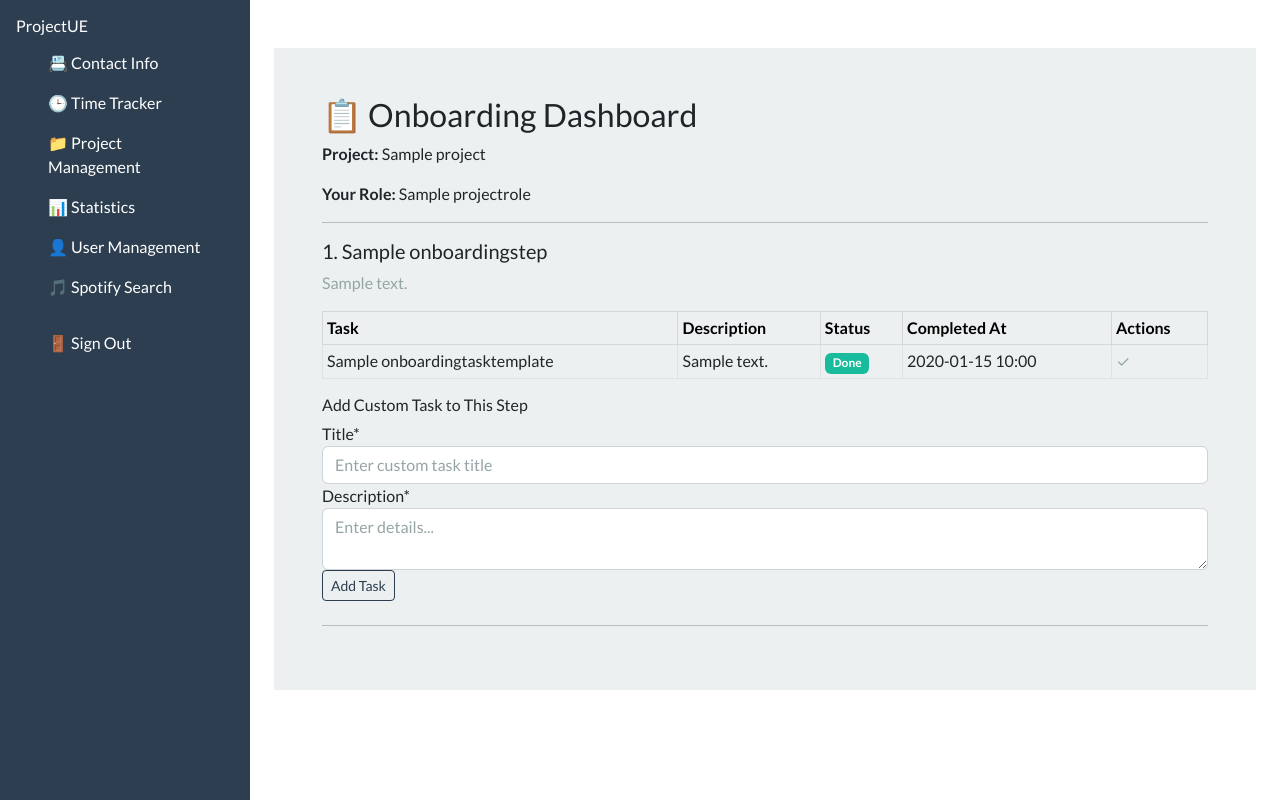
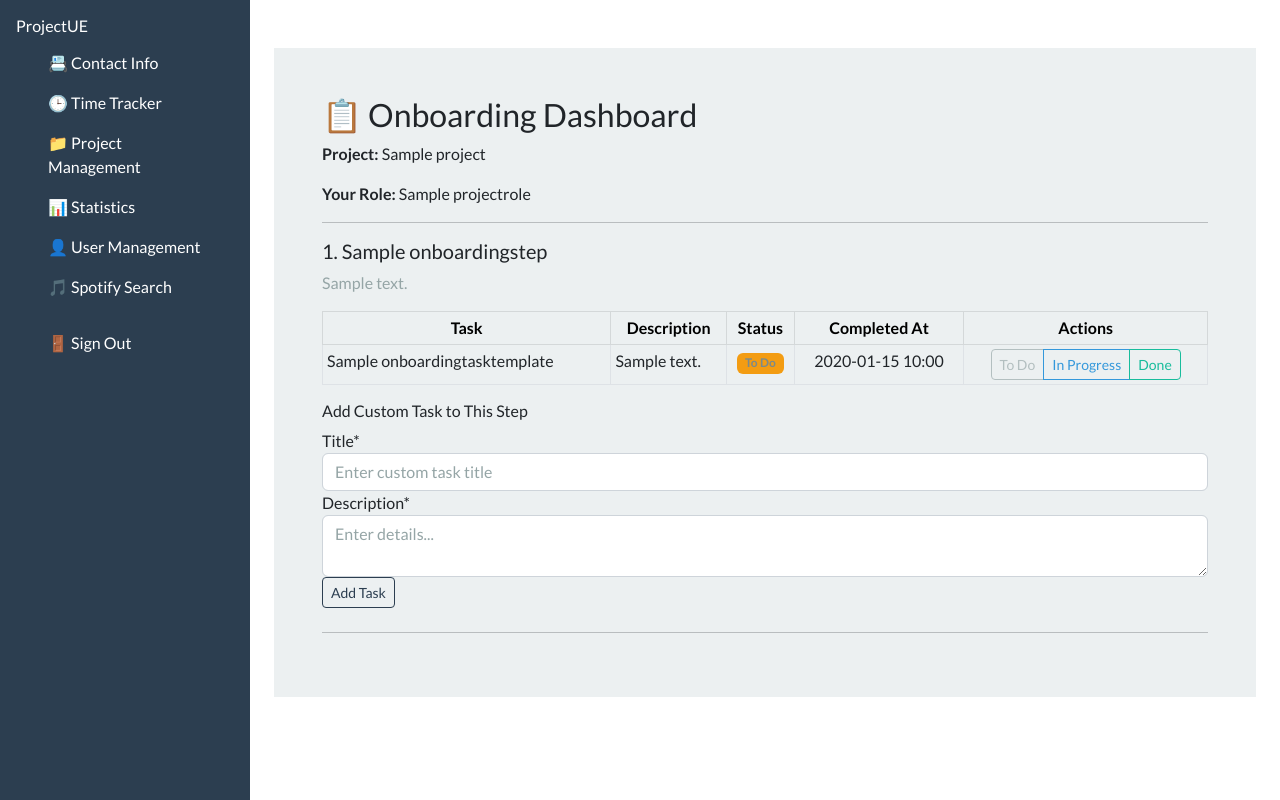
Before and after one commit to Fractaliter/ProjectUE, a Django app: page /onboarding/1/ in a window 1280 px wide. Run offline with Django 4.2, Linux system fonts and the light colour scheme; a user stored in the database is signed in; tables that the repository leaves empty hold one stand-in row (values such as "Sample post"); some libraries are stand-ins or nearby versions.

Commit message:
Task progress implemented

```diff
--- a/crm/webapp/templates/webapp/onboarding_dashboard.html
+++ b/crm/webapp/templates/webapp/onboarding_dashboard.html
@@ -17,8 +17,8 @@
         <p class="text-muted">{{ step.description }}</p>
       {% endif %}
 
-      <table class="table table-bordered table-sm">
-        <thead class="table-light">
+      <table class="table table-bordered table-hover table-sm">
+        <thead class="table-light text-center">
           <tr>
             <th>Task</th>
             <th>Description</th>
@@ -33,35 +33,41 @@
               <tr>
                 <td>{{ template.title }}</td>
                 <td>{{ template.description }}</td>
-              <td>
-                {% if user_task and user_task.completed %}
+                <td class="text-center">
+                  {% if user_task %}
+                    {% if user_task.status == 'completed' %}
                       <span class="badge bg-success">Done</span>
+                    {% elif user_task.status == 'in_progress' %}
+                      <span class="badge bg-info text-dark">In Progress</span>
                     {% else %}
                       <span class="badge bg-warning text-dark">To Do</span>
                     {% endif %}
+                  {% else %}
+                    <span class="badge bg-secondary">Not started</span>
+                  {% endif %}
                 </td>
-              <td>
+                <td class="text-center">
                   {% if user_task and user_task.completed_at %}
                     {{ user_task.completed_at|date:"Y-m-d H:i" }}
                   {% else %}
                     —
                   {% endif %}
                 </td>
-              <td>
-                {% if not user_task or not user_task.completed %}
-                  <form method="post" style="display:inline;">
-                    {% csrf_token %}
-                    <input type="hidden" name="complete_task_id" value="{{ template.id }}">
-                    <button type="submit" class="btn btn-sm btn-outline-success">Mark as done</button>
-                  </form>
+                <td class="text-center">
+                  {% if user_task %}
+                    <div class="btn-group btn-group-sm" role="group">
+                      <a href="{% url 'reset_task_to_do' user_task.id %}" class="btn btn-outline-secondary {% if user_task.status == 'todo' %}disabled{% endif %}">To Do</a>
+                      <a href="{% url 'mark_task_in_progress' user_task.id %}" class="btn btn-outline-info {% if user_task.status == 'in_progress' %}disabled{% endif %}">In Progress</a>
+                      <a href="{% url 'mark_task_complete' user_task.id %}" class="btn btn-outline-success {% if user_task.status == 'completed' %}disabled{% endif %}">Done</a>
+                    </div>
                   {% else %}
-                  <span class="text-muted">✓</span>
+                    <span class="text-muted">No task yet</span>
                   {% endif %}
                 </td>
               </tr>
             {% endwith %}
           {% empty %}
-          <tr><td colspan="5"><em>No tasks in this step.</em></td></tr>
+            <tr><td colspan="5" class="text-center"><em>No tasks in this step.</em></td></tr>
           {% endfor %}
         </tbody>
       </table>
--- a/crm/webapp/urls.py
+++ b/crm/webapp/urls.py
@@ -40,7 +40,9 @@ urlpatterns = [
     path('onboarding/progress/<int:progress_id>/update/', views.update_onboarding_progress, name='update_onboarding_progress'),
     path('projects/<int:project_id>/onboarding-setup/', views.onboarding_setup, name='onboarding_setup'),
 
-
+    path('tasks/<int:task_id>/complete/', views.mark_task_complete, name='mark_task_complete'),
+    path('tasks/<int:task_id>/in-progress/', views.mark_task_in_progress, name='mark_task_in_progress'),
+    path('tasks/<int:task_id>/reset/', views.reset_task_to_do, name='reset_task_to_do'),
 
 
 ]
--- a/crm/webapp/views.py
+++ b/crm/webapp/views.py
@@ -297,6 +297,7 @@ def manage_projects(request):
                 membership = add_member_form.save(commit=False)
                 membership.project = project
                 membership.save()
+                messages.success(request, f"{membership.user.username} added to project '{membership.project.name}' and onboarding tasks assigned.")
                 return redirect('manage_projects')
 
         elif action == 'create_role':
@@ -363,15 +364,6 @@ def onboarding_progress(request, membership_id):
         "structured_steps": structured,
     }
     return render(request, "webapp/onboarding_progress.html", context)
-
-@login_required
-def mark_task_complete(request, task_id):
-    task = get_object_or_404(OnboardingTask, id=task_id, membership__user=request.user)
-    task.status = "done"
-    task.completed_at = timezone.now()
-    task.save()
-    messages.success(request, f"Marked task '{task.template.title}' as complete.")
-    return redirect("onboarding_progress", membership_id=task.membership.id)
 
 @login_required
 def add_custom_task(request, membership_id, step_id):
@@ -493,3 +485,33 @@ def onboarding_setup(request, project_id):
         'step_form': step_form,
     }
     return render(request, 'webapp/onboarding_setup.html', context)
+
+@login_required
+def mark_task_complete(request, task_id):
+    task = get_object_or_404(OnboardingTask, id=task_id, membership__user=request.user)
+    task.status = OnboardingTask.TaskStatus.COMPLETED
+    task.completed_at = timezone.now()
+    task.completed = True
+    task.save()
+    messages.success(request, f"Marked task '{task.title}' as completed.")
+    return redirect("onboarding_dashboard", membership_id=task.membership.id)
+
+@login_required
+def mark_task_in_progress(request, task_id):
+    task = get_object_or_404(OnboardingTask, id=task_id, membership__user=request.user)
+    task.status = OnboardingTask.TaskStatus.IN_PROGRESS
+    task.completed = False
+    task.completed_at = None
+    task.save()
+    messages.info(request, f"Task '{task.title}' marked as in progress.")
+    return redirect("onboarding_dashboard", membership_id=task.membership.id)
+
+@login_required
+def reset_task_to_do(request, task_id):
+    task = get_object_or_404(OnboardingTask, id=task_id, membership__user=request.user)
+    task.status = OnboardingTask.TaskStatus.TODO
+    task.completed = False
+    task.completed_at = None
+    task.save()
+    messages.warning(request, f"Task '{task.title}' reset to To Do.")
+    return redirect("onboarding_dashboard", membership_id=task.membership.id)
```
Also changed, not shown: crm/webapp/signals.py (+20 -1 lines). Lines whose indentation alone changed are shown as unchanged.
